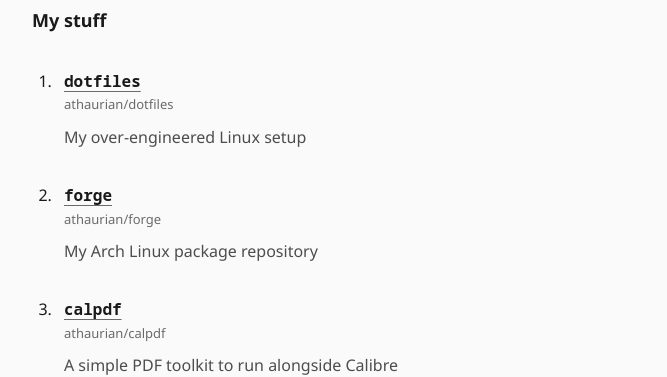
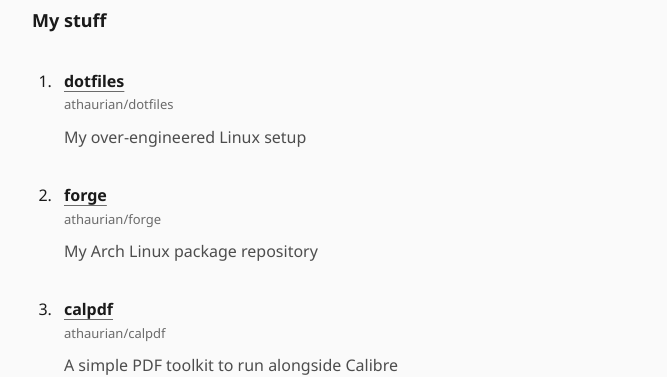
Before and after one commit to athaurian/athaurian.github.io, a Svelte app: page / in a window 1280 px wide. Shown: the part 332-709 px from the top of the page, without its empty margins (306-973 px from the left). Built offline with nearby package versions, Linux system fonts and the light colour scheme.

Commit message:
style: use sans for item titles, keep h1 mono

```diff
--- a/src/app.css
+++ b/src/app.css
@@ -220,12 +220,8 @@
 
 .item-title {
   color: var(--color-text-primary);
-  font-family: var(--font-mono);
+  font-family: var(--font-sans);
   font-weight: var(--font-weight-bold);
-}
-
-#hobbies .item-title {
-  font-family: var(--font-sans);
 }
 
 a.item-title {
```
